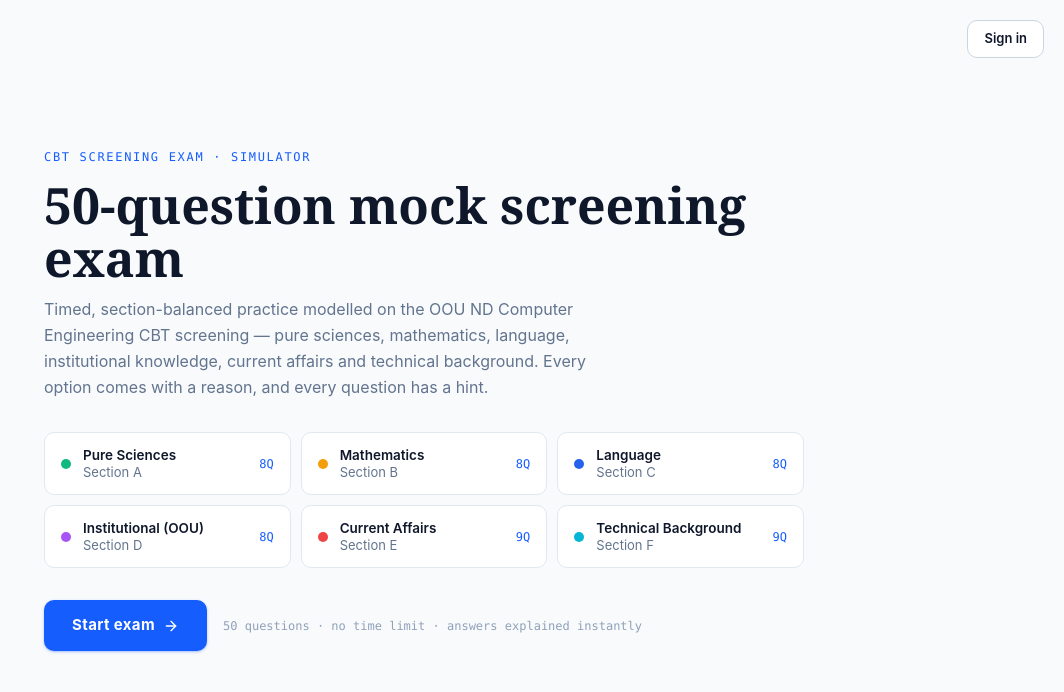
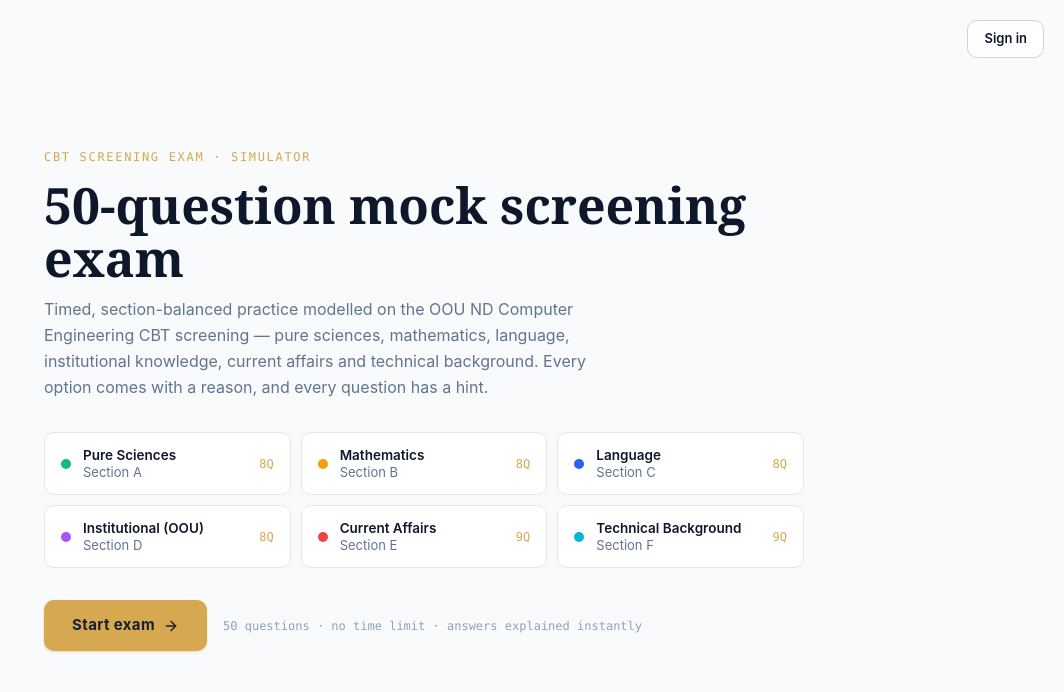
Before and after one commit to Deelolade/exam-prep, a Next.js app: page / in a window 1280 px wide. Shown: the top 692 px of the page, without its empty margins (216-1280 px from the left). Built offline with nearby package versions, Linux system fonts and the light colour scheme.

Commit message:
update: updated the colors based on the new color palette

```diff
--- a/app/dashboard/page.tsx
+++ b/app/dashboard/page.tsx
@@ -89,7 +89,7 @@
             </p>
             <Link
               href="/"
-              className="mt-4 inline-flex items-center justify-center gap-2 bg-primary text-white rounded-lg h-11 px-5 text-sm font-semibold hover:bg-blue-600 transition"
+              className="mt-4 inline-flex items-center justify-center gap-2 bg-primary text-primary-foreground rounded-lg h-11 px-5 text-sm font-semibold hover:bg-primary-hover transition"
             >
               Start practicing
               <FiArrowRight className="w-4 h-4" aria-hidden="true" />
--- a/app/globals.css
+++ b/app/globals.css
@@ -6,7 +6,8 @@
 
 @theme {
   /* Brand palette */
-  --color-primary: #2563eb;
+  --color-primary: #d6a84f;
+  --color-primary-hover: #b98c3e;
   --color-dark: #0f172a;
   --color-surface: #f8fafc;
   --color-success: #10b981;
@@ -86,8 +87,8 @@
   --card-foreground: oklch(0.145 0 0);
   --popover: oklch(1 0 0);
   --popover-foreground: oklch(0.145 0 0);
-  --primary: oklch(0.546 0.245 262.881);
-  --primary-foreground: oklch(0.985 0 0);
+  --primary: #d6a84f;
+  --primary-foreground: #182032;
   --secondary: oklch(0.97 0 0);
   --secondary-foreground: oklch(0.205 0 0);
   --muted: oklch(0.97 0 0);
@@ -97,7 +98,7 @@
   --destructive: oklch(0.577 0.245 27.325);
   --border: oklch(0.922 0 0);
   --input: oklch(0.922 0 0);
-  --ring: oklch(0.708 0 0);
+  --ring: #d6a84f;
   --chart-1: oklch(0.87 0 0);
   --chart-2: oklch(0.556 0 0);
   --chart-3: oklch(0.439 0 0);
@@ -121,8 +122,8 @@
   --card-foreground: oklch(0.985 0 0);
   --popover: oklch(0.205 0 0);
   --popover-foreground: oklch(0.985 0 0);
-  --primary: oklch(0.707 0.165 254.624);
-  --primary-foreground: oklch(0.205 0 0);
+  --primary: #d6a84f;
+  --primary-foreground: #182032;
   --secondary: oklch(0.269 0 0);
   --secondary-foreground: oklch(0.985 0 0);
   --muted: oklch(0.269 0 0);
--- a/components/exam/exam-view.tsx
+++ b/components/exam/exam-view.tsx
@@ -117,7 +117,7 @@
               </button>
               <button
                 onClick={onSubmit}
-                className="inline-flex items-center gap-2 px-6 py-2.5 rounded-lg text-sm font-bold cursor-pointer bg-primary text-white hover:bg-blue-600 transition shadow-sm shadow-primary/30"
+                className="inline-flex items-center gap-2 px-6 py-2.5 rounded-lg text-sm font-bold cursor-pointer bg-primary text-primary-foreground hover:bg-primary-hover transition shadow-sm shadow-primary/30"
               >
                 Submit exam
               </button>
--- a/components/exam/landing.tsx
+++ b/components/exam/landing.tsx
@@ -53,7 +53,7 @@
         <div className="flex items-center gap-4 flex-wrap">
           <button
             onClick={onStart}
-            className="inline-flex items-center gap-2 bg-primary text-white px-7 py-3.5 rounded-lg text-[15px] font-bold tracking-wide cursor-pointer transition duration-150 hover:bg-blue-600 hover:-translate-y-px active:translate-y-0 shadow-sm shadow-primary/30"
+            className="inline-flex items-center gap-2 bg-primary text-primary-foreground px-7 py-3.5 rounded-lg text-[15px] font-bold tracking-wide cursor-pointer transition duration-150 hover:bg-primary-hover hover:-translate-y-px active:translate-y-0 shadow-sm shadow-primary/30"
           >
             Start exam
             <FiArrowRight className="w-4 h-4" />
--- a/emails/welcome-email.tsx
+++ b/emails/welcome-email.tsx
@@ -13,7 +13,8 @@
 } from "react-email";
 
 const NAVY = "#0F172A";
-const BLUE = "#2563EB";
+const GOLD = "#D6A84F";
+const ON_GOLD = "#182032";
 const MUTED = "#64748B";
 const BORDER = "#E2E8F0";
 const BG = "#F8FAFC";
@@ -51,7 +52,7 @@
           }}
         >
           <Text style={{ fontSize: "18px", fontWeight: 700, color: NAVY, margin: "0 0 28px", letterSpacing: "-0.02em" }}>
-            ExamPrep<span style={{ color: BLUE }}>.run</span>
+            ExamPrep<span style={{ color: GOLD }}>.run</span>
           </Text>
 
           <Heading style={{ fontSize: "24px", fontWeight: 700, color: NAVY, margin: "0 0 12px", letterSpacing: "-0.01em" }}>
@@ -67,8 +68,8 @@
             <Button
               href={`${appUrl}/`}
               style={{
-                backgroundColor: BLUE,
-                color: "#ffffff",
+                backgroundColor: GOLD,
+                color: ON_GOLD,
                 padding: "12px 24px",
                 borderRadius: "8px",
                 fontSize: "15px",
```
